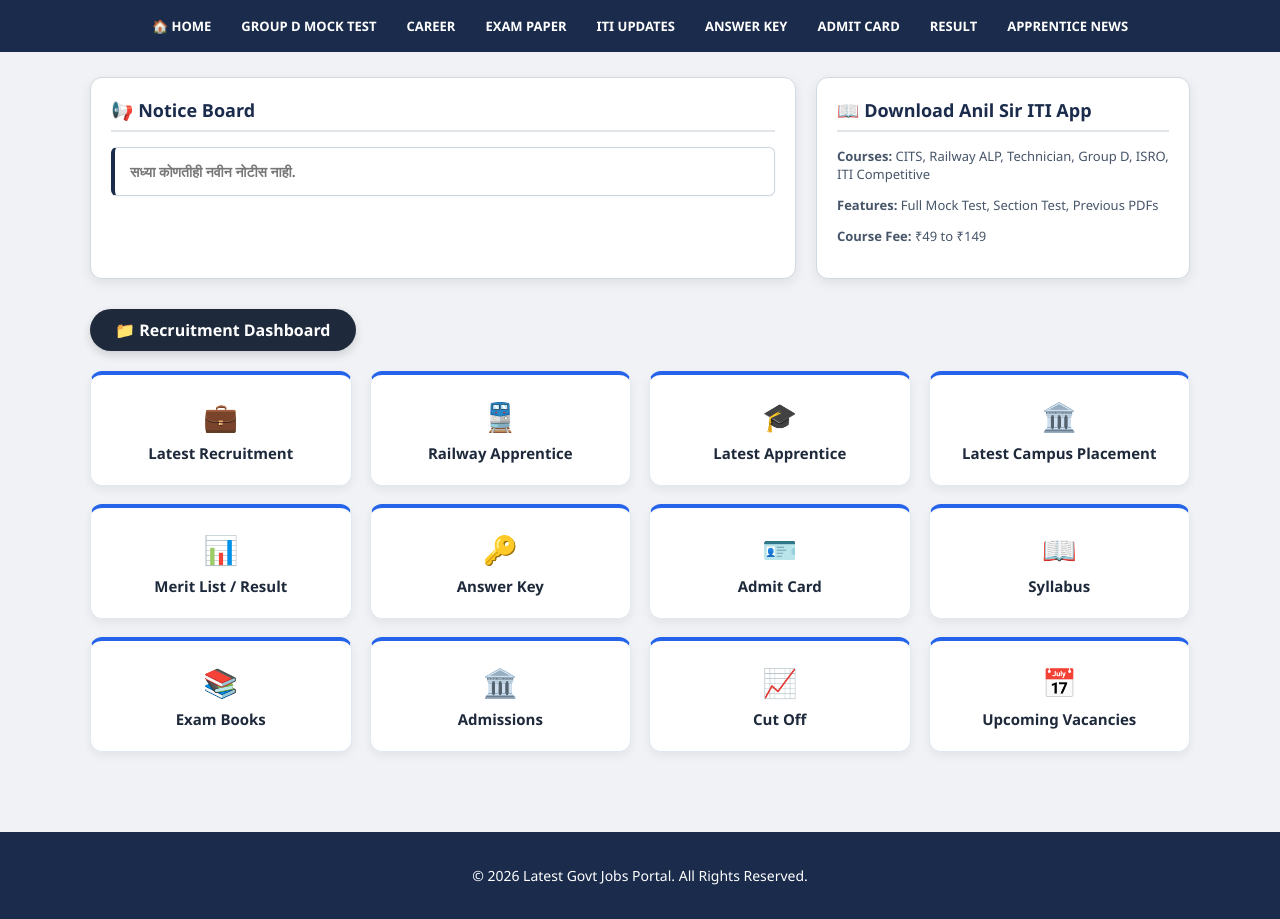
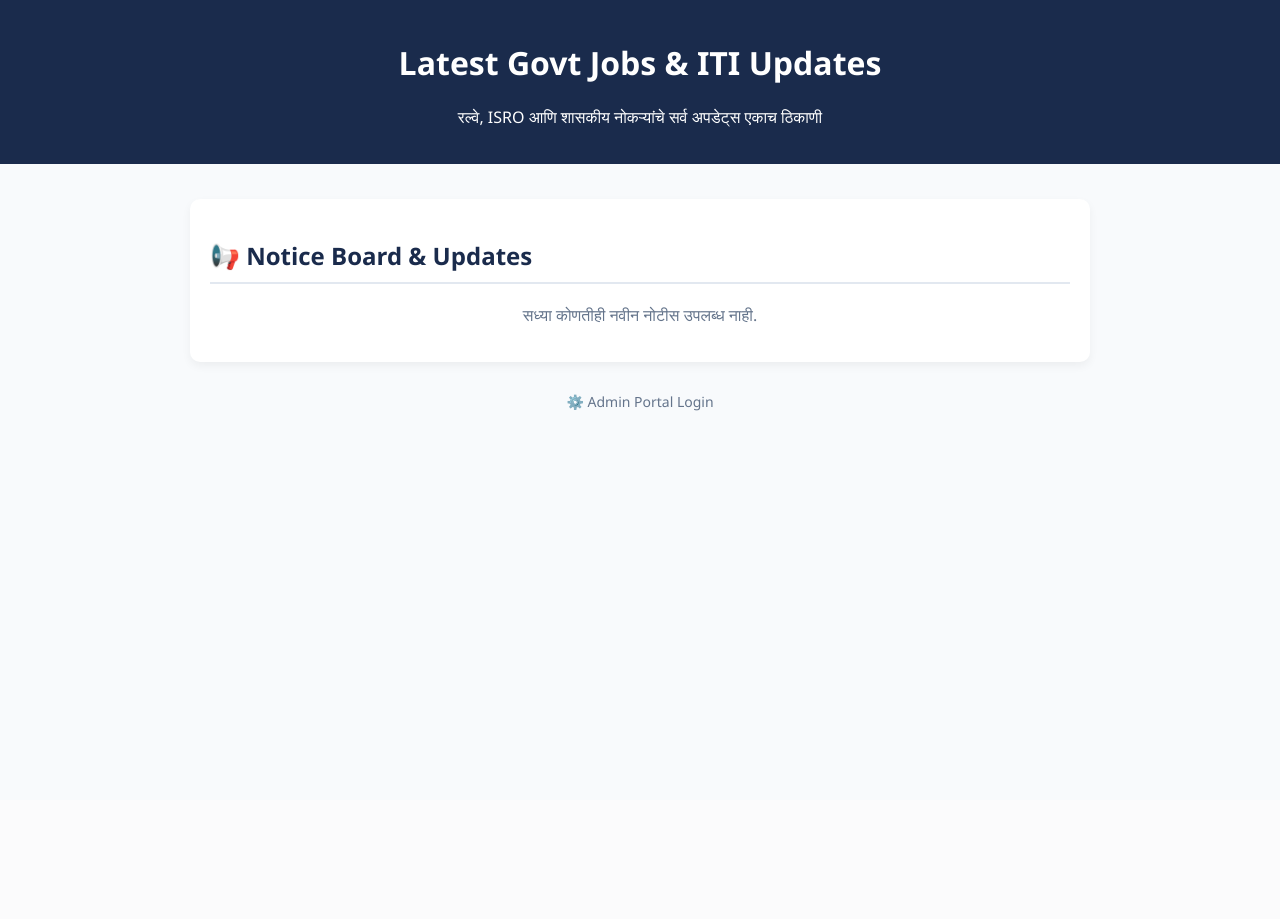
Before and after one commit to RohanDamodar2621/Letestgovt.-jobs.in, a Flask app: page / in a window 1280 px wide. After the commit the page ends 411 px from the top, so only its background shows below. Run offline with Flask 3, Linux system fonts and the light colour scheme; data that the repository does not hold is empty.

Commit message:
Update index.html

```diff
--- a/templates/index.html
+++ b/templates/index.html
@@ -3,172 +3,60 @@
 <head>
     <meta charset="UTF-8">
     <meta name="viewport" content="width=device-width, initial-scale=1.0">
-    <title>Latest ITI & Govt Jobs Portal</title>
+    <title>Latest Govt Jobs in - ITI & Railway Updates</title>
     <style>
-        body { font-family: 'Segoe UI', Arial, sans-serif; background-color: #f0f2f5; margin: 0; padding: 0; }
-
-        /* Top Navigation Bar */
-        .navbar { background: #1a2b4c; color: white; padding: 12px 20px; display: flex; flex-wrap: wrap; gap: 10px; justify-content: center; font-weight: bold; font-size: 13px; }
-        .navbar a { color: white; text-decoration: none; padding: 5px 10px; }
-        .navbar a:hover { background: #004085; border-radius: 4px; }
-
-        /* Main Content Layout (Notice Board + Courses) */
-        .main-wrapper { max-width: 1100px; margin: 25px auto; display: flex; flex-wrap: wrap; gap: 20px; padding: 0 10px; }
-        .notice-section { flex: 2; background: white; padding: 20px; border-radius: 12px; box-shadow: 0 4px 12px rgba(0,0,0,0.08); border: 1px solid #d1d9e0; }
-        .sidebar-section { flex: 1; background: white; padding: 20px; border-radius: 12px; box-shadow: 0 4px 12px rgba(0,0,0,0.08); border: 1px solid #d1d9e0; }
-
-        .section-title { font-size: 18px; color: #1a2b4c; font-weight: bold; margin-bottom: 15px; border-bottom: 2px solid #e1e4e8; padding-bottom: 8px; }
-
-        /* Notice Board Row Styling */
-        .notice-item {
-            background: #ffffff;
-            padding: 14px 15px;
-            margin-bottom: 10px;
-            border-radius: 6px;
-            border: 1px solid #cbd5e1;
-            border-left: 4px solid #1a2b4c;
-            color: #1f2937;
-            font-size: 14px;
-            font-weight: 600;
-            box-shadow: 0 1px 3px rgba(0,0,0,0.04);
-        }
-
-        /* Recruitment Dashboard Section */
-        .dashboard-container { max-width: 1100px; margin: 30px auto; padding: 0 10px 40px 10px; }
-        .dashboard-badge {
-            background: #1e293b;
-            color: white;
-            padding: 10px 25px;
-            border-radius: 30px;
-            display: inline-block;
-            font-weight: bold;
-            margin-bottom: 20px;
-            font-size: 16px;
-            box-shadow: 0 4px 10px rgba(0,0,0,0.15);
-        }
-
-        /* 3D Card Grid Layout with Logos */
-        .grid-box { display: grid; grid-template-columns: repeat(auto-fit, minmax(230px, 1fr)); gap: 18px; }
-        .card-item {
-            background: #ffffff;
-            padding: 22px 15px;
-            text-align: center;
-            border-radius: 12px;
-            box-shadow: 0 4px 10px rgba(0,0,0,0.06);
-            text-decoration: none;
-            color: #1f2937;
-            transition: all 0.25s ease-in-out;
-            border: 1px solid #e2e8f0;
-            border-top: 4px solid #2563eb;
-        }
-        .card-item:hover {
-            transform: translateY(-4px);
-            box-shadow: 0 8px 20px rgba(0,0,0,0.12);
-            background: #f8fafc;
-        }
-        .card-icon { font-size: 28px; margin-bottom: 8px; display: block; }
-        .card-item h3 { margin: 5px 0 0 0; font-size: 15px; color: #1e293b; font-weight: 700; }
-
-        footer { text-align: center; padding: 20px; background: #1a2b4c; color: white; margin-top: 40px; font-size: 14px; }
+        body { font-family: 'Segoe UI', Arial, sans-serif; background-color: #f8fafc; margin: 0; padding: 0; color: #333; }
+        header { background: #1a2b4c; color: white; padding: 20px; text-align: center; }
+        .container { max-width: 900px; margin: 20px auto; padding: 15px; }
+        .notice-board { background: white; padding: 20px; border-radius: 10px; box-shadow: 0 4px 10px rgba(0,0,0,0.05); }
+        h2 { color: #1a2b4c; border-bottom: 2px solid #e2e8f0; padding-bottom: 10px; }
+        .job-card { background: #f8fafc; border-left: 4px solid #2563eb; padding: 15px; margin-bottom: 12px; border-radius: 6px; box-shadow: 0 2px 5px rgba(0,0,0,0.02); }
+        .job-title { font-size: 18px; font-weight: bold; color: #1e3a8a; margin-bottom: 5px; }
+        .job-details { font-size: 13px; color: #475569; margin-bottom: 8px; }
+        .links a { display: inline-block; margin-right: 15px; background: #2563eb; color: white; padding: 5px 12px; text-decoration: none; border-radius: 4px; font-size: 12px; font-weight: bold; }
+        .links a.apply { background: #16a34a; }
+        .links a:hover { opacity: 0.9; }
+        .admin-link { display: block; text-align: center; margin-top: 30px; color: #64748b; text-decoration: none; font-size: 14px; }
     </style>
 </head>
 <body>
 
-    <!-- Top Menu -->
-    <div class="navbar">
-        <a href="#">🏠 HOME</a>
-        <a href="#">GROUP D MOCK TEST</a>
-        <a href="#">CAREER</a>
-        <a href="#">EXAM PAPER</a>
-        <a href="#">ITI UPDATES</a>
-        <a href="#">ANSWER KEY</a>
-        <a href="#">ADMIT CARD</a>
-        <a href="#">RESULT</a>
-        <a href="#">APPRENTICE NEWS</a>
-    </div>
+    <header>
+        <h1>Latest Govt Jobs & ITI Updates</h1>
+        <p>रल्वे, ISRO आणि शासकीय नोकऱ्यांचे सर्व अपडेट्स एकाच ठिकाणी</p>
+    </header>
 
-    <!-- Top Section: Notice Board & Courses -->
-    <div class="main-wrapper">
-        <!-- Notice Board (Dynamic from Database) -->
-        <div class="notice-section">
-            <div class="section-title">📢 Notice Board</div>
-            {% if notices %}
-                {% for notice in notices %}
-                <div class="notice-item">🔹 {{ notice.title }}</div>
+    <div class="container">
+        <div class="notice-board">
+            <h2>📢 Notice Board & Updates</h2>
+
+            {% if jobs %}
+                {% for job in jobs %}
+                <div class="job-card">
+                    <div class="job-title">{{ job.title }}</div>
+                    <div class="job-details">
+                        {% if job.organization %}<b>संस्था:</b> {{ job.organization }} | {% endif %}
+                        {% if job.advt_no %}<b>जाहिरात क्र.:</b> {{ job.advt_no }} | {% endif %}
+                        {% if job.total_vacancies %}<b>पदे:</b> {{ job.total_vacancies }} | {% endif %}
+                        {% if job.last_date %}<b>अतिमम तारीख:</b> {{ job.last_date }}{% endif %}
+                    </div>
+                    <div class="links">
+                        {% if job.notification_link %}
+                            <a href="{{ job.notification_link }}" target="_blank">📄 Official Notification</a>
+                        {% endif %}
+                        {% if job.apply_link %}
+                            <a href="{{ job.apply_link }}" target="_blank" class="apply">🌐 Online Apply</a>
+                        {% endif %}
+                    </div>
+                </div>
                 {% endfor %}
             {% else %}
-                <div class="notice-item" style="color: #777;">सध्या कोणतीही नवीन नोटीस नाही.</div>
+                <p style="text-align: center; color: #64748b;">सध्या कोणतीही नवीन नोटीस उपलब्ध नाही.</p>
             {% endif %}
         </div>
 
-        <!-- Download Courses Box -->
-        <div class="sidebar-section">
-            <div class="section-title">📖 Download Anil Sir ITI App</div>
-            <p style="font-size: 13px; color: #475569;"><b>Courses:</b> CITS, Railway ALP, Technician, Group D, ISRO, ITI Competitive</p>
-            <p style="font-size: 13px; color: #475569;"><b>Features:</b> Full Mock Test, Section Test, Previous PDFs</p>
-            <p style="font-size: 13px; color: #475569;"><b>Course Fee:</b> ₹49 to ₹149</p>
-        </div>
+        <a href="/admin" class="admin-link">⚙️ Admin Portal Login</a>
     </div>
-
-    <!-- Bottom Section: Recruitment Dashboard with Logos -->
-    <div class="dashboard-container">
-        <div class="dashboard-badge">📁 Recruitment Dashboard</div>
-
-        <div class="grid-box">
-            <a href="#" class="card-item">
-                <span class="card-icon">💼</span>
-                <h3>Latest Recruitment</h3>
-            </a>
-            <a href="#" class="card-item">
-                <span class="card-icon">🚆</span>
-                <h3>Railway Apprentice</h3>
-            </a>
-            <a href="#" class="card-item">
-                <span class="card-icon">🎓</span>
-                <h3>Latest Apprentice</h3>
-            </a>
-            <a href="#" class="card-item">
-                <span class="card-icon">🏛️</span>
-                <h3>Latest Campus Placement</h3>
-            </a>
-            <a href="#" class="card-item">
-                <span class="card-icon">📊</span>
-                <h3>Merit List / Result</h3>
-            </a>
-            <a href="#" class="card-item">
-                <span class="card-icon">🔑</span>
-                <h3>Answer Key</h3>
-            </a>
-            <a href="#" class="card-item">
-                <span class="card-icon">🪪</span>
-                <h3>Admit Card</h3>
-            </a>
-            <a href="#" class="card-item">
-                <span class="card-icon">📖</span>
-                <h3>Syllabus</h3>
-            </a>
-            <a href="#" class="card-item">
-                <span class="card-icon">📚</span>
-                <h3>Exam Books</h3>
-            </a>
-            <a href="#" class="card-item">
-                <span class="card-icon">🏛️</span>
-                <h3>Admissions</h3>
-            </a>
-            <a href="#" class="card-item">
-                <span class="card-icon">📈</span>
-                <h3>Cut Off</h3>
-            </a>
-            <a href="#" class="card-item">
-                <span class="card-icon">📅</span>
-                <h3>Upcoming Vacancies</h3>
-            </a>
-        </div>
-    </div>
-
-    <footer>
-        <p>&copy; 2026 Latest Govt Jobs Portal. All Rights Reserved.</p>
-    </footer>
 
 </body>
 </html>
```
